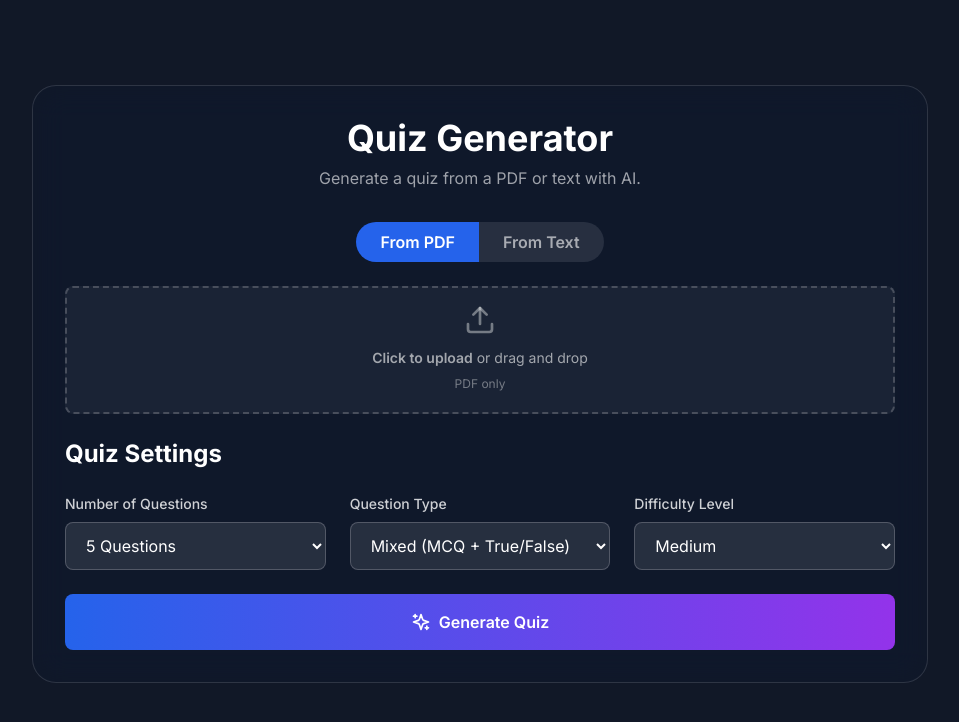
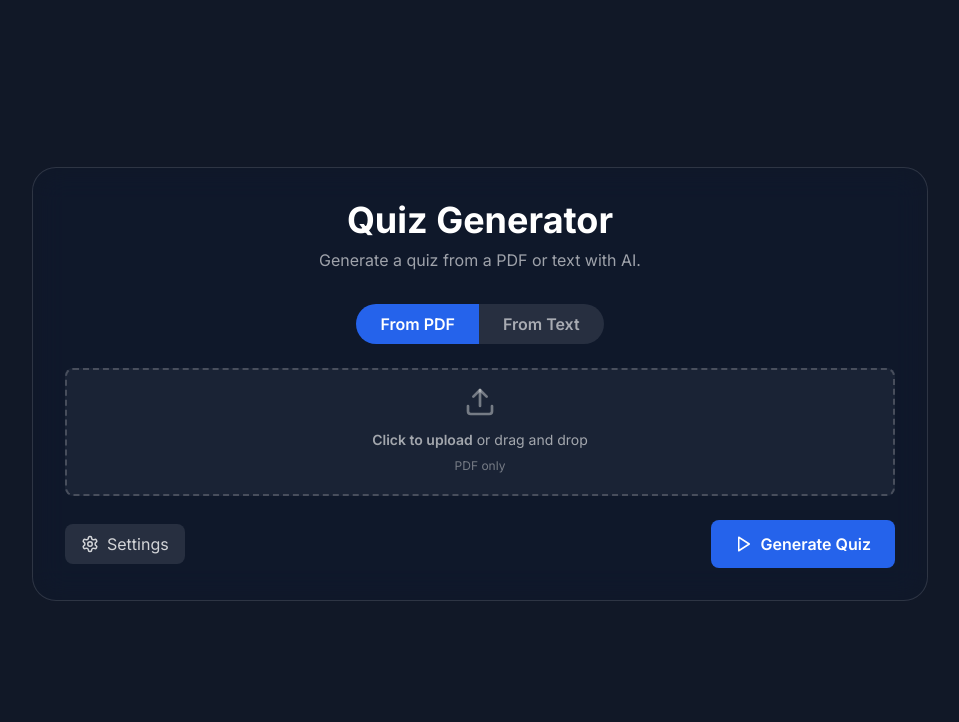
Before and after one commit to avalacious/quiz-wrl, a Next.js app: page / in a window 1280 px wide. Shown: the top 722 px of the page, without its empty margins (160-1119 px from the left). Built offline with nearby package versions, Linux system fonts and the light colour scheme.

Commit message:
Update QuizControls.js

```diff
--- a/components/QuizControls.js
+++ b/components/QuizControls.js
@@ -1,35 +1,57 @@
-'use client'
-
 import { useState } from 'react'
-import { motion } from 'framer-motion'
-import { Sparkles } from 'lucide-react'
+import { Settings, Download, FileText, Play } from 'lucide-react'
 
 export default function QuizControls({ onGenerate, isLoading }) {
-  const [controls, setControls] = useState({
-    questionCount: 5,
-    questionType: 'mixed',
-    difficulty: 'medium'
+  const [showSettings, setShowSettings] = useState(false)
+  const [settings, setSettings] = useState({
+    questionCount: 10,
+    difficulty: 'medium',
+    questionTypes: ['mcq', 'true-false', 'short-answer']
   })
 
-  const handleSubmit = (e) => {
-    e.preventDefault()
-    onGenerate(controls)
+  const handleGenerate = () => {
+    onGenerate(settings)
+  }
+
+  if (isLoading) {
+    return (
+      <div className="text-center">
+        <div className="inline-block animate-spin rounded-full h-8 w-8 border-b-2 border-blue-500"></div>
+        <p className="mt-2 text-white/60">Generating quiz...</p>
+      </div>
+    )
   }
 
   return (
-    <div>
-      <h2 className="text-2xl font-bold text-white mb-6">Quiz Settings</h2>
+    <div className="space-y-4">
+      <div className="flex justify-between items-center">
+        <button
+          onClick={() => setShowSettings(!showSettings)}
+          className="flex items-center space-x-2 px-4 py-2 bg-white/10 text-white/80 rounded-lg hover:bg-white/20 transition-colors"
+        >
+          <Settings size={18} />
+          <span>Settings</span>
+        </button>
 
-      <form onSubmit={handleSubmit} className="space-y-6">
-        <div className="grid grid-cols-1 md:grid-cols-3 gap-6">
+        <button
+          onClick={handleGenerate}
+          className="flex items-center space-x-2 px-6 py-3 bg-blue-600 text-white rounded-lg hover:bg-blue-700 transition-colors font-semibold"
+        >
+          <Play size={18} />
+          <span>Generate Quiz</span>
+        </button>
+      </div>
+
+      {showSettings && (
+        <div className="bg-white/5 rounded-lg p-4 space-y-4">
           <div>
             <label className="block text-white/80 text-sm font-medium mb-2">
               Number of Questions
             </label>
             <select
-              value={controls.questionCount}
-              onChange={(e) => setControls({...controls, questionCount: parseInt(e.target.value)})}
-              className="w-full px-4 py-3 rounded-lg bg-white/10 text-white border border-white/20 focus:border-blue-400 focus:outline-none"
+              value={settings.questionCount}
+              onChange={(e) => setSettings({...settings, questionCount: parseInt(e.target.value)})}
+              className="w-full px-3 py-2 bg-white/10 text-white border border-white/20 rounded focus:outline-none focus:border-blue-400"
             >
               <option value={5}>5 Questions</option>
               <option value={10}>10 Questions</option>
@@ -40,27 +62,12 @@ export default function QuizControls({ onGenerate, isLoading }) {
 
           <div>
             <label className="block text-white/80 text-sm font-medium mb-2">
-              Question Type
+              Difficulty
             </label>
             <select
-              value={controls.questionType}
-              onChange={(e) => setControls({...controls, questionType: e.target.value})}
-              className="w-full px-4 py-3 rounded-lg bg-white/10 text-white border border-white/20 focus:border-blue-400 focus:outline-none"
-            >
-              <option value="mixed">Mixed (MCQ + True/False)</option>
-              <option value="mcq">Multiple Choice Only</option>
-              <option value="truefalse">True/False Only</option>
-            </select>
-          </div>
-
-          <div>
-            <label className="block text-white/80 text-sm font-medium mb-2">
-              Difficulty Level
-            </label>
-            <select
-              value={controls.difficulty}
-              onChange={(e) => setControls({...controls, difficulty: e.target.value})}
-              className="w-full px-4 py-3 rounded-lg bg-white/10 text-white border border-white/20 focus:border-blue-400 focus:outline-none"
+              value={settings.difficulty}
+              onChange={(e) => setSettings({...settings, difficulty: e.target.value})}
+              className="w-full px-3 py-2 bg-white/10 text-white border border-white/20 rounded focus:outline-none focus:border-blue-400"
             >
               <option value="easy">Easy</option>
               <option value="medium">Medium</option>
@@ -68,18 +75,7 @@ export default function QuizControls({ onGenerate, isLoading }) {
             </select>
           </div>
         </div>
-
-        <motion.button
-          type="submit"
-          disabled={isLoading}
-          whileHover={{ scale: 1.02 }}
-          whileTap={{ scale: 0.98 }}
-          className="w-full py-4 px-6 bg-gradient-to-r from-blue-600 to-purple-600 text-white font-semibold rounded-lg hover:from-blue-700 hover:to-purple-700 transition-all duration-300 disabled:opacity-50 disabled:cursor-not-allowed flex items-center justify-center"
-        >
-          <Sparkles className="mr-2" size={20} />
-          {isLoading ? 'Generating Quiz...' : 'Generate Quiz'}
-        </motion.button>
-      </form>
+      )}
     </div>
   )
 }
```
